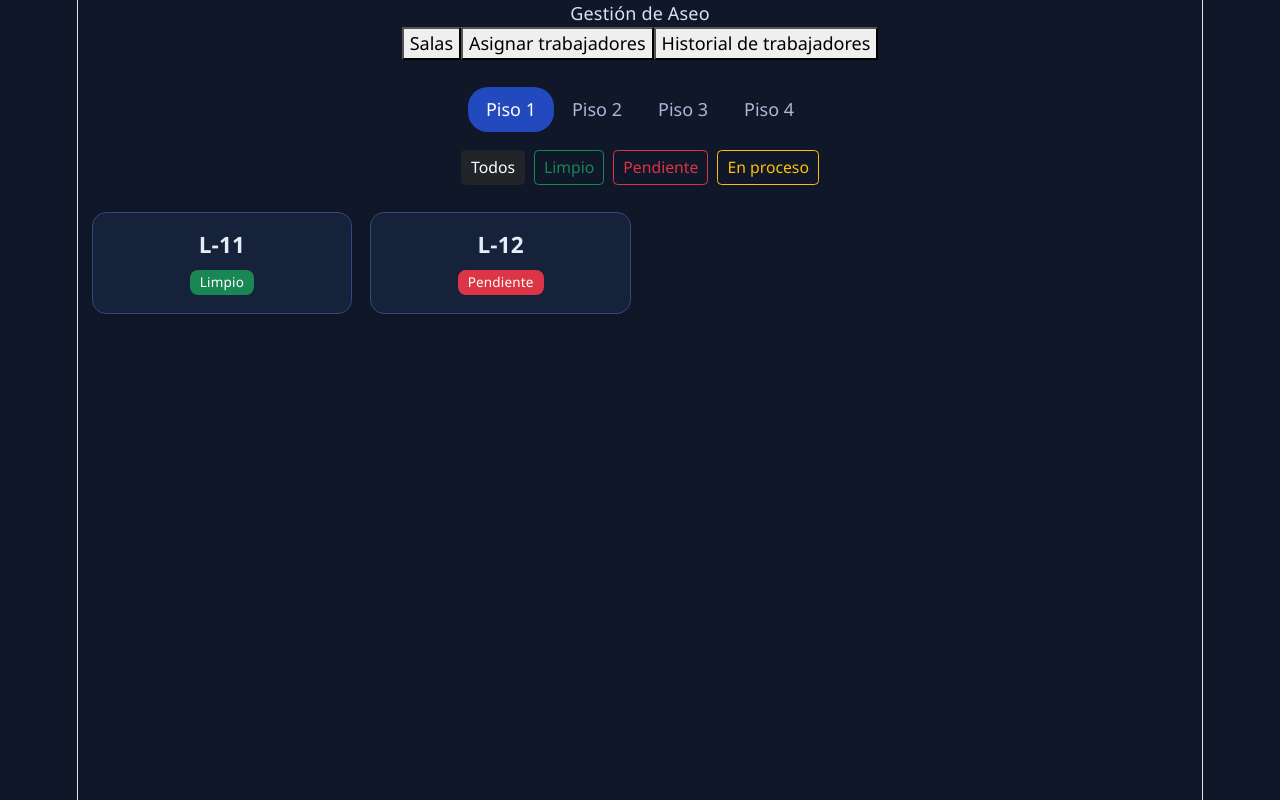
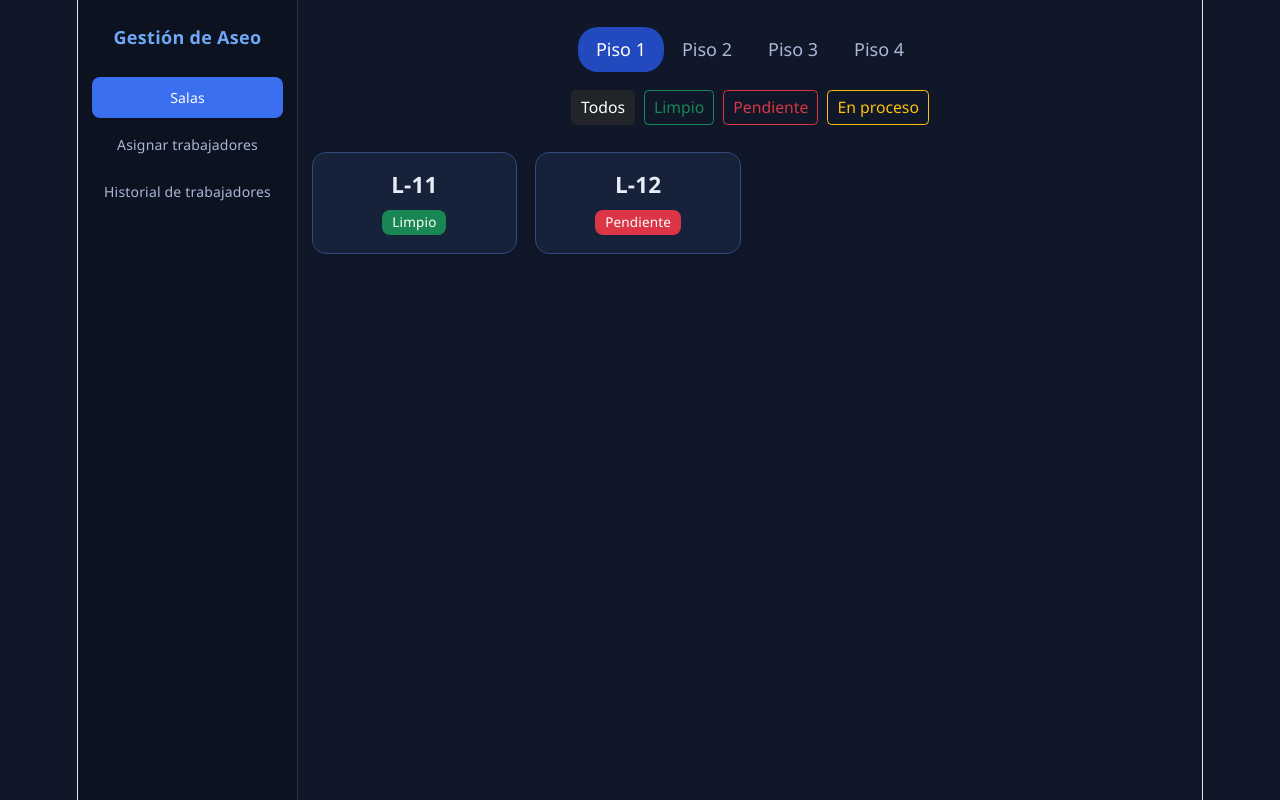
Before and after one commit to benjaminanv/Gestion_Aseo, a React (Vite) app: page / in a window 1280 px wide. Built offline with nearby package versions, Linux system fonts and the light colour scheme.

Commit message:
actualizacion de index.css con datos de sidebar

```diff
--- a/src/index.css
+++ b/src/index.css
@@ -235,3 +235,56 @@ body {
 .modal-footer {
   border-top: 1px solid #223357;
 }
+.app-layout {
+  display: flex;
+  min-height: 100vh;
+}
+
+.app-sidebar {
+  width: 220px;
+  flex: none;
+  background-color: #0c1220;
+  border-right: 1px solid #223357;
+  padding: 20px 14px;
+  display: flex;
+  flex-direction: column;
+  gap: 4px;
+}
+
+.sidebar-brand {
+  color: #6fa8f5;
+  font-weight: 700;
+  font-size: 18px;
+  letter-spacing: 0.3px;
+  margin: 4px 6px 22px;
+}
+
+.sidebar-nav {
+  display: flex;
+  flex-direction: column;
+  gap: 6px;
+}
+
+.sidebar-link {
+  all: unset;
+  cursor: pointer;
+  padding: 10px 12px;
+  border-radius: 8px;
+  font-size: 14px;
+  font-weight: 500;
+  color: #a9b8d6;
+}
+
+.sidebar-link:hover {
+  background-color: #16213a;
+  color: #e7edf7;
+}
+
+.sidebar-link.active {
+  background-color: #3a6ff0;
+  color: #ffffff;
+}
+
+.app-main {
+  flex: 1;
+}
```
